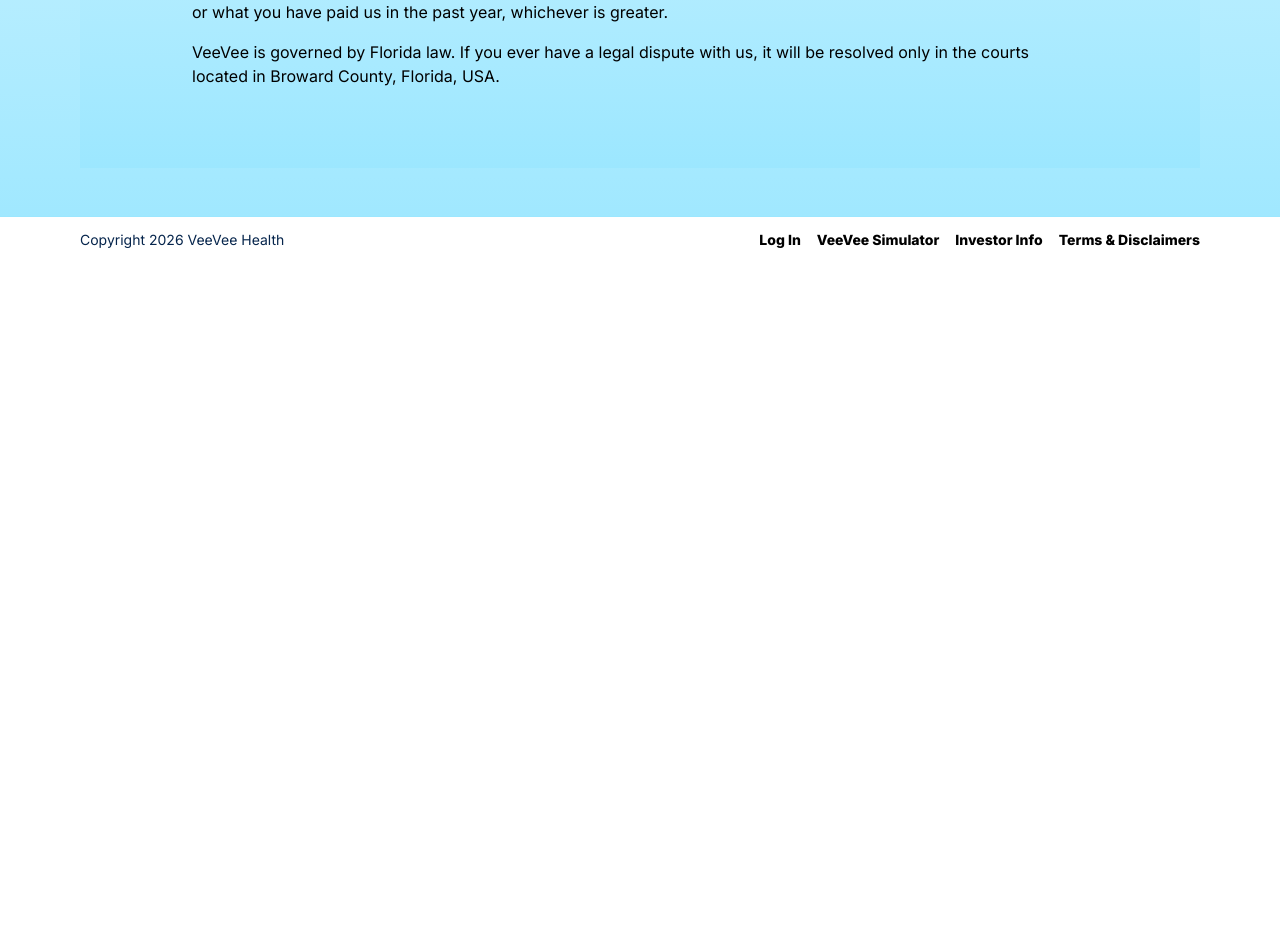
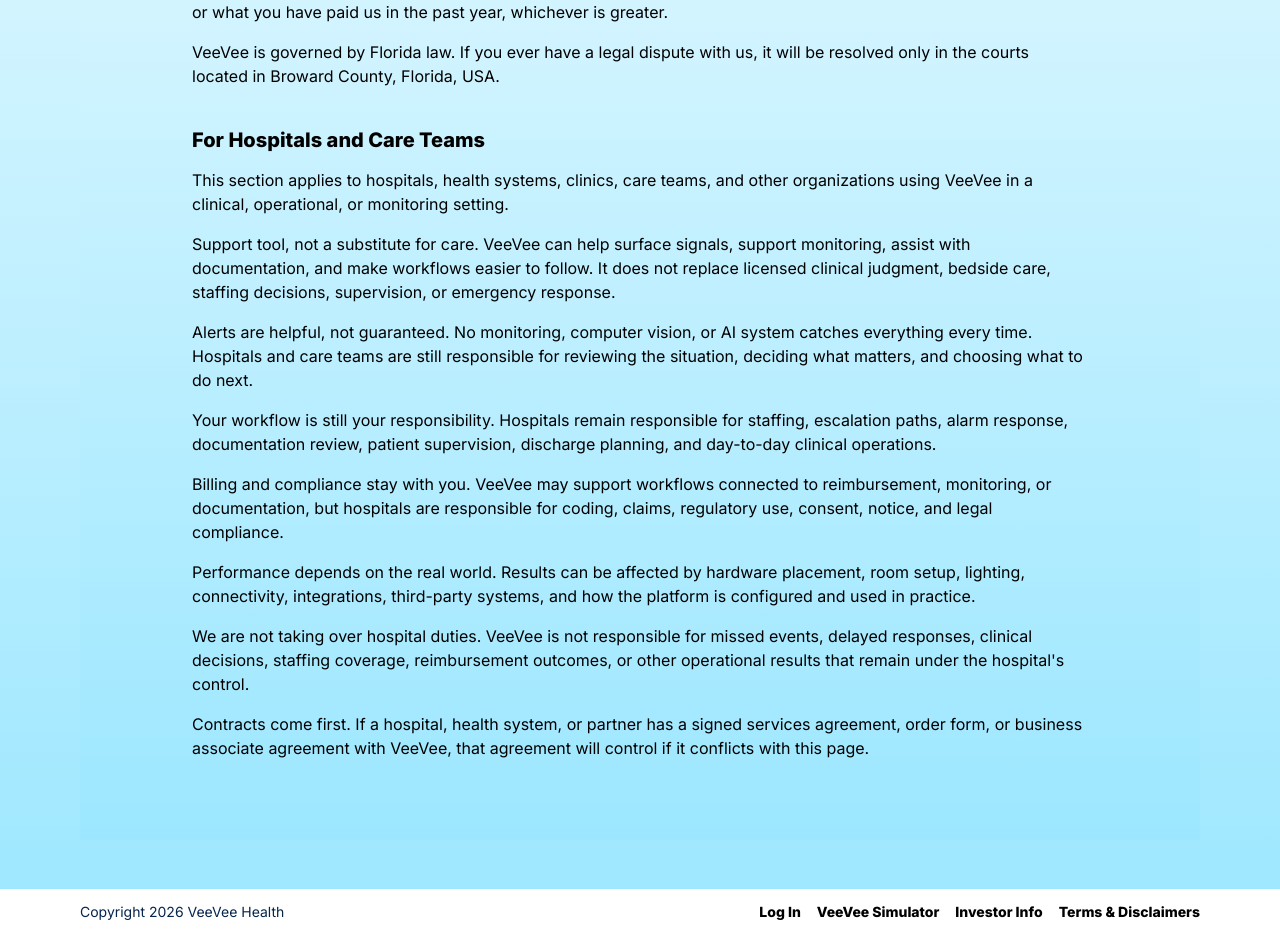
Before and after one commit to cdgonzal/myveevee, a React (Vite) app: page /terms in a window 1280 px wide. Shown: the part 788-1722 px from the top of the page. Before the commit the page ends 1050 px from the top, so only its background shows below. Built offline with nearby package versions, Linux system fonts and the light colour scheme.

Commit message:
CodexAuto: testimonials edit #4

```diff
--- a/src/pages/Terms.tsx
+++ b/src/pages/Terms.tsx
@@ -76,6 +76,60 @@
             resolved only in the courts located in Broward County, Florida, USA.
           </Text>
         </Stack>
+
+        <Stack spacing={4} fontSize={{ base: "sm", md: "md" }} color="text.primary" mt={10}>
+          <Heading as="h2" size="md" fontWeight="800">
+            For Hospitals and Care Teams
+          </Heading>
+
+          <Text>
+            This section applies to hospitals, health systems, clinics, care teams, and other
+            organizations using VeeVee in a clinical, operational, or monitoring setting.
+          </Text>
+
+          <Text>
+            Support tool, not a substitute for care. VeeVee can help surface signals, support
+            monitoring, assist with documentation, and make workflows easier to follow. It does not
+            replace licensed clinical judgment, bedside care, staffing decisions, supervision, or
+            emergency response.
+          </Text>
+
+          <Text>
+            Alerts are helpful, not guaranteed. No monitoring, computer vision, or AI system catches
+            everything every time. Hospitals and care teams are still responsible for reviewing the
+            situation, deciding what matters, and choosing what to do next.
+          </Text>
+
+          <Text>
+            Your workflow is still your responsibility. Hospitals remain responsible for staffing,
+            escalation paths, alarm response, documentation review, patient supervision, discharge
+            planning, and day-to-day clinical operations.
+          </Text>
+
+          <Text>
+            Billing and compliance stay with you. VeeVee may support workflows connected to
+            reimbursement, monitoring, or documentation, but hospitals are responsible for coding,
+            claims, regulatory use, consent, notice, and legal compliance.
+          </Text>
+
+          <Text>
+            Performance depends on the real world. Results can be affected by hardware placement,
+            room setup, lighting, connectivity, integrations, third-party systems, and how the
+            platform is configured and used in practice.
+          </Text>
+
+          <Text>
+            We are not taking over hospital duties. VeeVee is not responsible for missed events,
+            delayed responses, clinical decisions, staffing coverage, reimbursement outcomes, or
+            other operational results that remain under the hospital's control.
+          </Text>
+
+          <Text>
+            Contracts come first. If a hospital, health system, or partner has a signed services
+            agreement, order form, or business associate agreement with VeeVee, that agreement will
+            control if it conflicts with this page.
+          </Text>
+        </Stack>
       </Box>
     </Box>
   );
```
